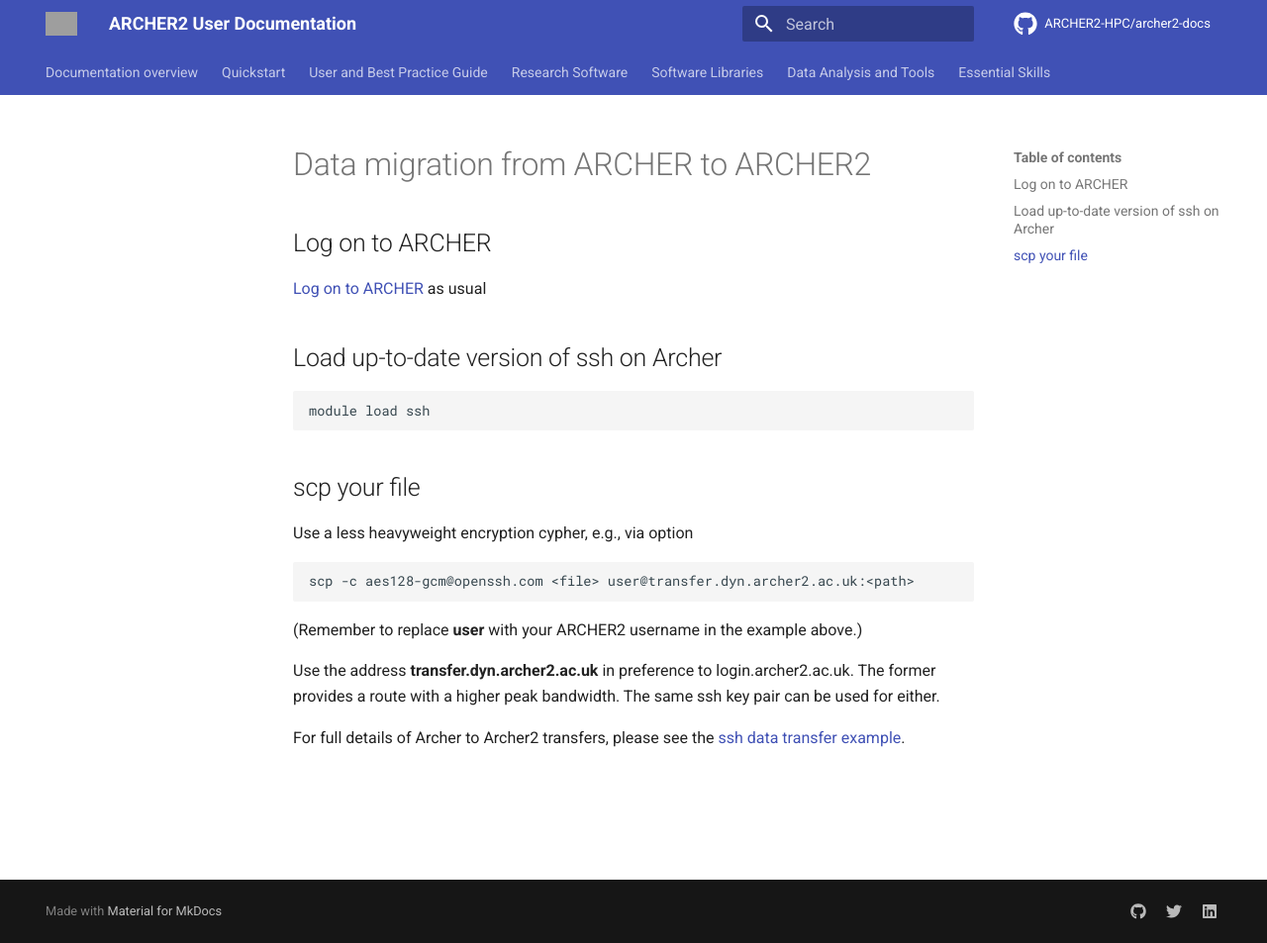
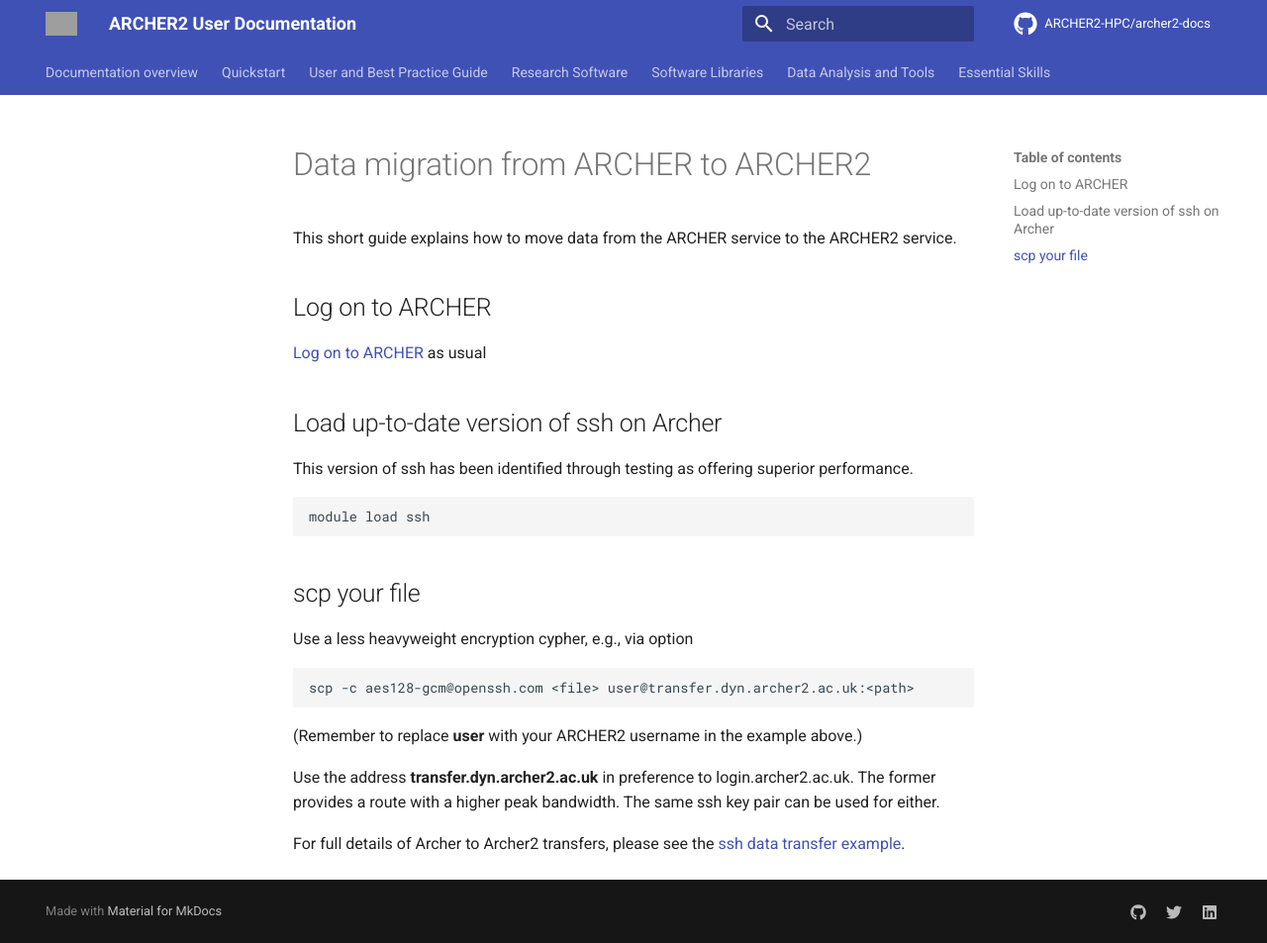
Before and after one commit to ARCHER2-HPC/archer2-docs, an MkDocs documentation site: the page built from docs/user-guide/data_migration2.md, in a window 1280 px wide and 953 px high. Shown: the whole window at 99% size. Built offline with MkDocs 1.6.1 and Material for MkDocs 9.7.7, drawn with Linux system fonts in a browser that asks for light colours; comment, search, counter and statistics services are not loaded; grey boxes are pictures that could not be loaded.

Commit message:
Add some more description

```diff
--- a/docs/user-guide/data_migration2.md
+++ b/docs/user-guide/data_migration2.md
@@ -1,10 +1,14 @@
 # Data migration from ARCHER to ARCHER2
+
+This short guide explains how to move data from the ARCHER service to the ARCHER2 service.
 
 ## Log on to ARCHER
 
 [Log on to ARCHER](http://www.archer.ac.uk/documentation/user-guide/connecting.php#sec-2.1) as usual
 
 ## Load up-to-date version of ssh on Archer
+
+This version of ssh has been identified through testing as offering superior performance.
 
     module load ssh
 
```
